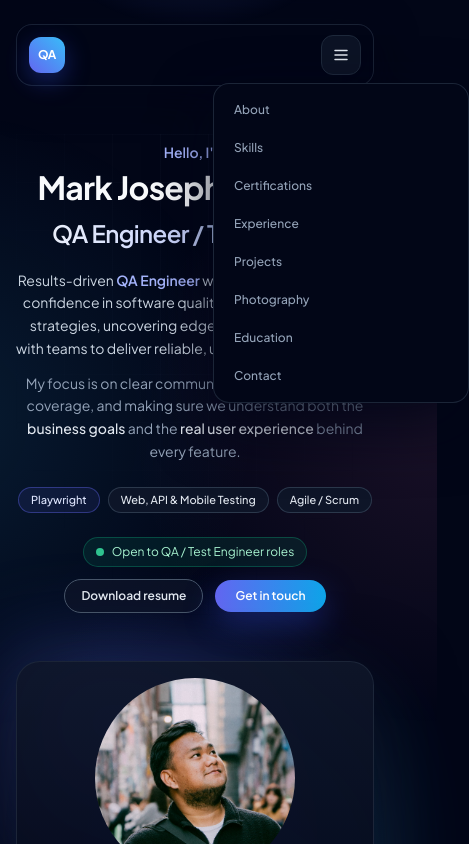
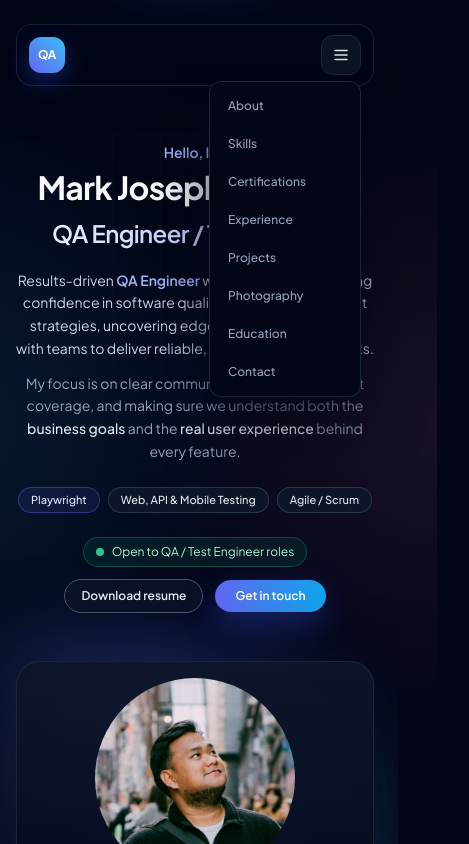
Before and after one commit to markcorderoqa/personalwebsite, a Next.js app: page / in a window 390 px wide. Both pictures are taken after a click on the heading "Open navigation menu". Shown: the top 844 px of the page, 469 px wide, since content can reach past the window. Built offline with nearby package versions, Linux system fonts and the light colour scheme.

Commit message:
Fix mobile view menu overflow

```diff
--- a/src/components/SiteHeader.tsx
+++ b/src/components/SiteHeader.tsx
@@ -88,7 +88,7 @@ export function SiteHeader({ links }: SiteHeaderProps) {
               <path d="M4 6h16M4 12h16M4 18h16" />
             </svg>
           </summary>
-          <div className="absolute left-1/2 top-full z-50 mt-2 w-[min(100vw-2rem,16rem)] -translate-x-1/2 rounded-2xl border border-slate-800/90 bg-slate-950 p-2 shadow-[0_24px_60px_rgba(2,6,23,0.75)] backdrop-blur-md sm:left-auto sm:right-0 sm:translate-x-0">
+          <div className="absolute right-0 top-full z-50 mt-1.5 w-[min(100vw-2rem,9.5rem)] rounded-xl border border-slate-800/90 bg-slate-950 p-1.5 shadow-[0_24px_60px_rgba(2,6,23,0.75)] backdrop-blur-md">
             <nav className="flex flex-col gap-0.5">
               {links.map((link) => (
                 <a
```
